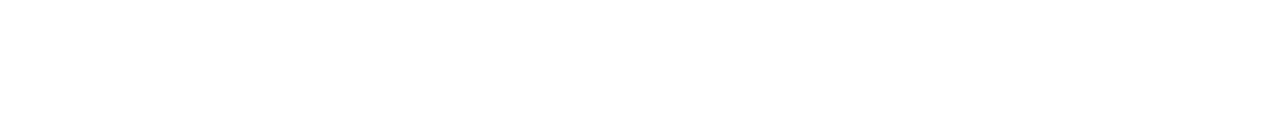
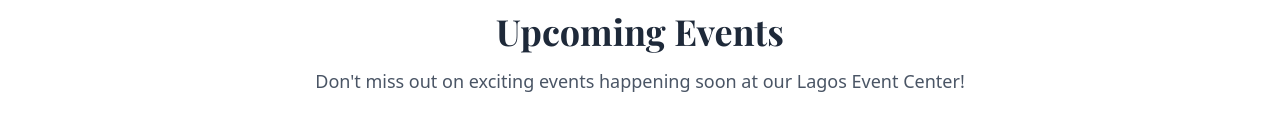
Before and after one commit to jsCoder07/capitol, a Next.js app: page / in a window 1280 px wide. Shown: the part 3139-3272 px from the top of the page. Built offline with nearby package versions, Linux system fonts and the light colour scheme; grey boxes are pictures that could not be loaded.

Commit message:
Add files via upload

```diff
--- a/src/app/page.js
+++ b/src/app/page.js
@@ -35,7 +35,8 @@ export default function Home() {
 
         {/* ... more content */}
 
-        <ScrollFadeIn> <UpcomingEvents/></ScrollFadeIn>
+        <ScrollFadeIn> </ScrollFadeIn>
+        <UpcomingEvents/>
       </main>
 
       <footer className="bg-gray-800 text-white text-center p-4">
```
